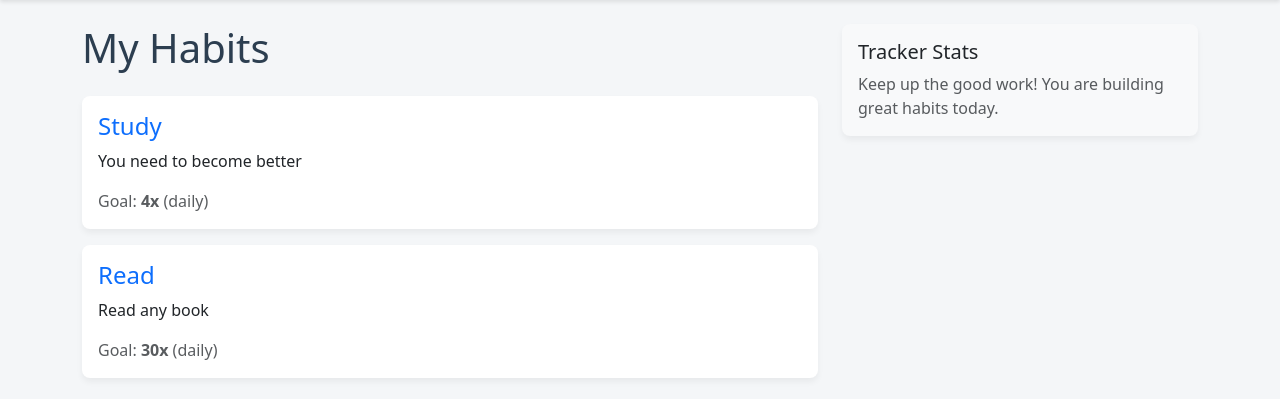
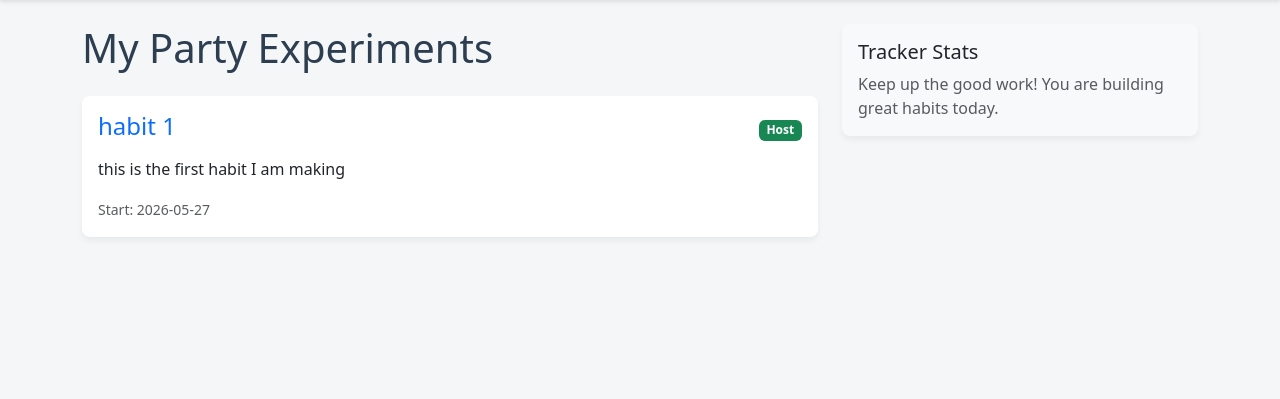
Before and after one commit to Yahya2511/Atomic-Habits, a FastAPI app: page / in a window 1280 px wide. Shown: the part 56-455 px from the top of the page. Run offline with FastAPI, Linux system fonts and the light colour scheme.

Commit message:
Working on the database, there are still some fixes I need to make

```diff
--- /dev/null
+++ b/database.py
@@ -0,0 +1,18 @@
+from sqlalchemy import create_engine
+from sqlalchemy.orm import DeclarativeBase, sessionmaker
+
+SQLALCHEMY_DATABASE_URL = "sqlite:///./atomic.db"
+
+engine = create_engine(
+    SQLALCHEMY_DATABASE_URL,
+    connect_args={"check_same_thread": False}
+)
+
+SessionLocal = sessionmaker(autocommit=False, autoflush=False, bind=engine)
+
+class Base(DeclarativeBase):
+    pass
+
+def get_db():
+    with SessionLocal() as db:
+        yield db
--- a/main.py
+++ b/main.py
@@ -1,110 +1,156 @@
-from fastapi import FastAPI, Request, HTTPException, status
+from typing import Annotated
+from datetime import datetime, timezone
+
+from fastapi import Depends, FastAPI, HTTPException, Request, status
 from fastapi.exceptions import RequestValidationError
 from fastapi.responses import JSONResponse
 from fastapi.staticfiles import StaticFiles
 from fastapi.templating import Jinja2Templates
+from sqlalchemy import select
+from sqlalchemy.orm import Session
 from starlette.exceptions import HTTPException as starletteHTTPException
-from schemas import HabitCreate, HabitResponse
+
+import models
+from database import Base, engine, get_db
+from schemas import HabitCreate, HabitResponse, UserCreate, UserResponse
+
+# Create the database tables
+Base.metadata.create_all(bind=engine)
 
 app = FastAPI()
 
 app.mount("/static", StaticFiles(directory="static"), name="static")
+# Create a 'media' folder in your project root to avoid a crash here!
+app.mount("/media", StaticFiles(directory="media"), name="media")
 
 templates = Jinja2Templates(directory="templates")
 
-# --- DUMMY DATA ---
 
-habits = [
-    {
-        "id": 1,
-        "name": "Study",
-        "description": "You need to become better",
-        "frequency_type": "daily",
-        "goal_value": 4,
-        "created_at": "2026-05-18T08:00:00"
-    },
-    {
-        "id": 2,
-        "name": "Read",
-        "description": "Read any book",
-        "frequency_type": "daily",
-        "goal_value": 30,
-        "created_at": "2026-05-19T09:30:00"
-    }
-]
-
-habit_logs = [
-    {
-        "id": 1,
-        "habit_id": 1,
-        "logged_date": "2026-05-20",
-        "is_completed": True
-    },
-    {
-        "id": 2,
-        "habit_id": 2,
-        "logged_date": "2026-05-20",
-        "is_completed": False
-    }
-]
+# ==========================================
+# HTML BROWSER ROUTES
+# ==========================================
 
 @app.get("/", include_in_schema=False, name="home")
 @app.get("/habits", include_in_schema=False, name="habits")
-def home(request: Request):
+def home(request: Request, db: Annotated[Session, Depends(get_db)]):
+    # Fetch all habits from the database instead of dummy data
+    result = db.execute(select(models.Habit))
+    db_habits = result.scalars().all()
+
     return templates.TemplateResponse(
         request,
         "home.html",
-        {"habits": habits}
+        {"habits": db_habits}
     )
 
 @app.get("/habits/{habit_id}", include_in_schema=False, name="habit_page")
-def habit_page(request: Request, habit_id: int):
-    for habit in habits:
-        if habit.get("id") == habit_id:
-            return templates.TemplateResponse(
-                request,
-                "habit.html",
-                {"habit": habit}
-            )
+def habit_page(request: Request, habit_id: int, db: Annotated[Session, Depends(get_db)]):
+    # Fetch a single habit from the database
+    result = db.execute(select(models.Habit).where(models.Habit.id == habit_id))
+    db_habit = result.scalar_one_or_none()
+
+    if db_habit:
+        return templates.TemplateResponse(
+            request,
+            "habit.html",
+            {"habit": db_habit}
+        )
 
     raise HTTPException(status_code=status.HTTP_404_NOT_FOUND, detail="Habit not found")
 
+
+# ==========================================
+# USER API ROUTES
+# ==========================================
+
+@app.post(
+    "/api/users",
+    response_model=UserResponse,
+    status_code=status.HTTP_201_CREATED
+)
+def create_user(user: UserCreate, db: Annotated[Session, Depends(get_db)]):
+    # Check if username exists
+    result = db.execute(select(models.User).where(models.User.user_name == user.user_name))
+    if result.scalar_one_or_none():
+        raise HTTPException(status_code=status.HTTP_400_BAD_REQUEST, detail="Username already exists")
+
+    # Check if email exists
+    result = db.execute(select(models.User).where(models.User.email == user.email))
+    if result.scalar_one_or_none():
+        raise HTTPException(status_code=status.HTTP_400_BAD_REQUEST, detail="Email already exists")
+
+    # Create the user (TODO: Hash the password later!)
+    new_user = models.User(
+        user_name=user.user_name,
+        email=user.email,
+    )
+
+    db.add(new_user)
+    db.commit()
+    db.refresh(new_user)
+    return new_user
+
+@app.get("/api/users/{user_id}", response_model=UserResponse)
+def get_user(user_id: int, db: Annotated[Session, Depends(get_db)]):
+    result = db.execute(select(models.User).where(models.User.id == user_id))
+    user = result.scalar_one_or_none()
+
+    if user:
+        return user
+
+    raise HTTPException(status_code=status.HTTP_404_NOT_FOUND, detail="User not found")
+
+
+# ==========================================
+# HABIT API ROUTES
+# ==========================================
+
 @app.get("/api/habits", response_model=list[HabitResponse])
-def get_habits():
-    return habits
+def get_habits(db: Annotated[Session, Depends(get_db)]):
+    result = db.execute(select(models.Habit))
+    return result.scalars().all()
 
 @app.post(
     "/api/habits",
-    response_model=HabitCreate,
+    response_model=HabitResponse, # We want to return the full Response with the ID
     status_code=status.HTTP_201_CREATED
 )
-def create_habit(habit: HabitCreate):
-    new_id = max(h["id"] for h in habits) + 1 if habits else 1
-    new_habit = {
-        "id": new_id,
-        "name": habit.name,
-        "description": habit.description,
-        "frequency_type": habit.frequency_type,
-        "goal_value": habit.goal_value,
-        "created_at": "2026-05-19T09:30:00"
-    }
-    habits.append(new_habit)
+def create_habit(habit: HabitCreate, db: Annotated[Session, Depends(get_db)]):
+    # Since we don't have login yet, we will temporarily hardcode a creator_id
+    # We will assume User ID 1 is creating this habit.
+
+    new_habit = models.Habit(
+        creator_id=1, # HARDCODED FOR NOW
+        name=habit.name,
+        description=habit.description,
+        schedule_mask=habit.schedule_mask,
+        start_date=habit.start_date,
+        end_date=habit.end_date
+    )
+
+    db.add(new_habit)
+    db.commit()
+    db.refresh(new_habit)
     return new_habit
 
 @app.get("/api/habits/{habit_id}", response_model=HabitResponse)
-def get_habit(habit_id: int):
-    for habit in habits:
-        if habit.get("id") == habit_id:
-            return habit
+def get_habit(habit_id: int, db: Annotated[Session, Depends(get_db)]):
+    result = db.execute(select(models.Habit).where(models.Habit.id == habit_id))
+    db_habit = result.scalar_one_or_none()
+
+    if db_habit:
+        return db_habit
+
     raise HTTPException(status_code=status.HTTP_404_NOT_FOUND, detail="Habit not found")
+
+
+# ==========================================
+# EXCEPTION HANDLERS
+# ==========================================
 
 @app.exception_handler(starletteHTTPException)
 def general_http_exception_handler(request: Request, exception: starletteHTTPException):
-    message = (
-        exception.detail
-        if exception.detail
-        else "An error occurred. Please check your request and try again."
-    )
+    message = exception.detail if exception.detail else "An error occurred. Please check your request and try again."
 
     if request.url.path.startswith("/api"):
         return JSONResponse(
--- a/pyproject.toml
+++ b/pyproject.toml
@@ -6,4 +6,5 @@ readme = "README.md"
 requires-python = ">=3.10"
 dependencies = [
     "fastapi[standard]>=0.136.1",
+    "sqlalchemy>=2.0.49",
 ]
--- a/templates/home.html
+++ b/templates/home.html
@@ -1,19 +1,30 @@
 {% extends "layout.html" %}
 
 {% block content %}
-    <h1 class="mb-4">My Habits</h1>
+    <h1 class="mb-4">My Party Experiments</h1>
 
     {% for habit in habits %}
         <div class="card mb-3">
             <div class="card-body">
 
-                <a href="{{ url_for('habit_page', habit_id=habit.id) }}" class="text-decoration-none">
-                    <h2 class="card-title h4">{{ habit.name }}</h2>
-                </a>
+                <div class="d-flex justify-content-between align-items-center">
+                    <a href="{{ url_for('habit_page', habit_id=habit.id) }}" class="text-decoration-none">
+                        <h2 class="card-title h4">{{ habit.name }}</h2>
+                    </a>
 
-                <p class="card-text">{{ habit.description }}</p>
-                <p class="card-text text-muted">
-                    Goal: <strong>{{ habit.goal_value }}x</strong> ({{ habit.frequency_type }})
+                    {% if habit.creator_id == 1 %}
+                        <span class="badge bg-success">Host</span>
+                    {% else %}
+                        <span class="badge bg-secondary">Follower</span>
+                    {% endif %}
+                </div>
+
+                <p class="card-text mt-2">{{ habit.description }}</p>
+                <p class="card-text text-muted mb-0">
+                    <small>
+                        Start: {{ habit.start_date.strftime('%Y-%m-%d') }}
+                        {% if habit.end_date %} | End: {{ habit.end_date.strftime('%Y-%m-%d') }} {% endif %}
+                    </small>
                 </p>
             </div>
         </div>
```
Also changed, not shown: models.py (added, +139 -0 lines), schemas.py (+36 -10 lines), templates/habit.html (+22 -6 lines), atomic.db (added), media/profile_pics/default.jpg (added), 1 other file.
